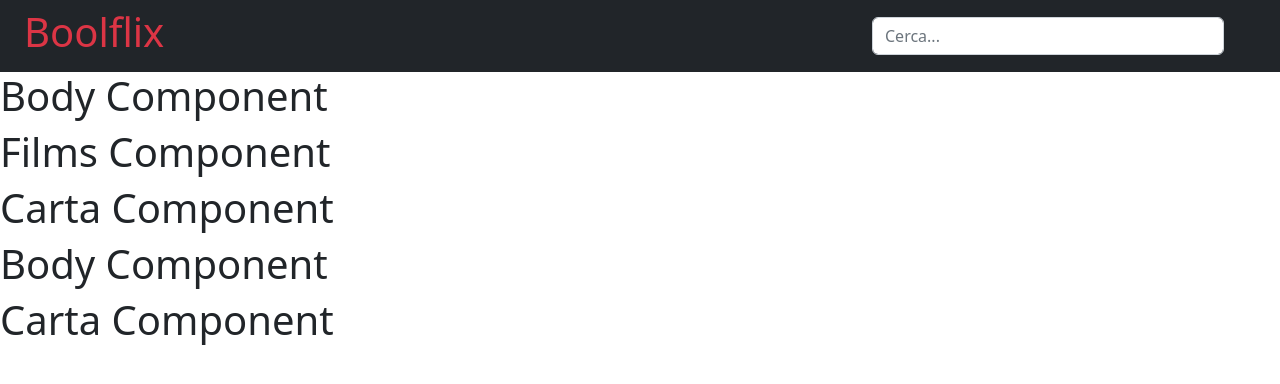
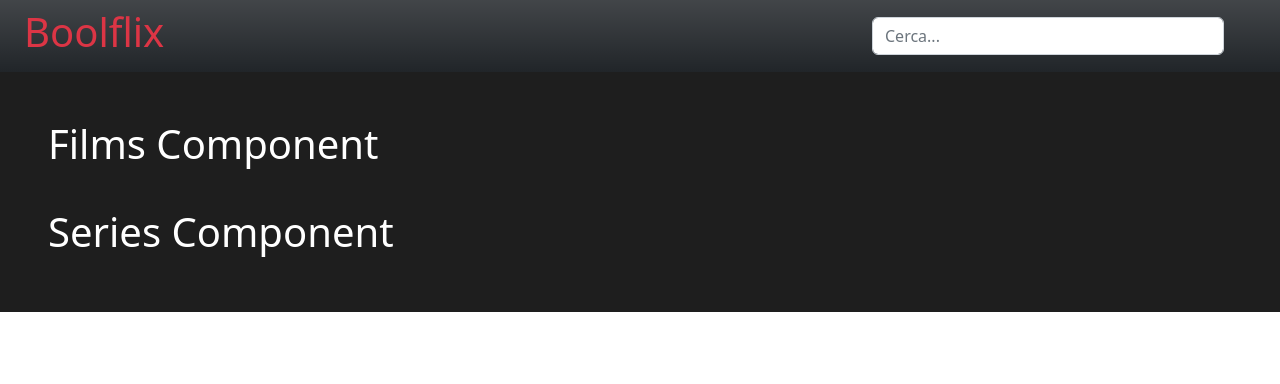
Before and after one commit to yurididomenico/vue-boolflix, a Vue app: page / in a window 1280 px wide. Shown: the top 384 px of the page. Built offline with nearby package versions, Linux system fonts and the light colour scheme.

Commit message:
CartaC: Struttura Carta

```diff
--- a/src/App.vue
+++ b/src/App.vue
@@ -1,7 +1,7 @@
 <template>
-  <div id="app">
+  <div id="app" class="d-flex flex-column">
     <HeaderC @emitFilm="cercaFilm"/>
-    <MainC/>
+    <MainC class="flex-grow-1" :arrayFilms="arrayFilms"/>
   </div>
 </template>
 
@@ -26,33 +26,27 @@ export default {
 
   methods: {
     cercaFilm(valoreInput) {
+      //filmCercato prende il valore inserito nella barra di ricerca nell'Header
       this.filmCercato = valoreInput
 
+      //Axios Film
       axios.get(`https://api.themoviedb.org/3/search/movie?api_key=0272325d7f8e506cee96f7395ca81340&query=${this.filmCercato}`).then((response) =>
       {
         this.arrayFilms = "";
         this.arrayFilms = response.data.results;
+        console.log(this.arrayFilms)
       })
 
+      //Axios Serie
       axios.get(`https://api.themoviedb.org/3/search/tv?api_key=0272325d7f8e506cee96f7395ca81340&query=${this.filmCercato}`).then((response) =>
       {
         this.arraySeries = "";
         this.arraySeries = response.data.results;
+        console.log(this.arraySeries)
       })
     }
   },
 
-  mounted()
-  {
-    // console.clear();
-
-  },
-
-  beforeUpdate()
-  {
-
-
-  }
 
 
 }
--- a/src/components/CartaC.vue
+++ b/src/components/CartaC.vue
@@ -1,12 +1,23 @@
 <template>
     <div>
-        <h1>Carta Component</h1>
+        <div class="card text-dark" style="width: 18rem;">
+            <img src="../assets/logo.png" class="card-img-top" alt="">
+            <div class="card-body">
+                <h5 class="card-text">Titolo</h5>
+                <h5 class="card-text">Titolo Originale</h5>
+                <h5 class="card-text">Lingua</h5>
+                <h5 class="card-text">Voto</h5>
+            </div>
+        </div>
     </div>
 </template>
 
 <script>
     export default {
-        name: 'CartaC'
+        name: 'CartaC',
+        props: {
+            arrayFilms: Array
+        },
     }
 </script>
 
--- a/src/components/FilmsC.vue
+++ b/src/components/FilmsC.vue
@@ -1,7 +1,10 @@
 <template>
     <div>
         <h1>Films Component</h1>
-        <CartaC/>
+        <div class="d-flex flex-wrap p-3 mx-auto">
+            <CartaC :arrayFilms="arrayFilms" v-for="(elem, index) in arrayFilms" :key="index" :elem="elem"/>
+        </div>
+
     </div>
 </template>
 
@@ -10,6 +13,9 @@
 
     export default {
         name: 'FilmsC',
+        props: {
+            arrayFilms: Array
+        },
         components: {
             CartaC
         }
@@ -19,5 +25,8 @@
 </script>
 
 <style lang="scss" scoped>
-
+    div
+    {
+        gap: 50px;
+    }
 </style>
--- a/src/components/HeaderC.vue
+++ b/src/components/HeaderC.vue
@@ -1,5 +1,5 @@
 <template>
-    <div class="bg-dark d-flex justify-content-between align-items-center p-2">
+    <div class="bg-dark bg-gradient d-flex justify-content-between align-items-center p-2">
         <h1 class="text-danger ps-3">Boolflix</h1>
         <div class="input-group pe-5">
             <input type="text" class="form-control" placeholder="Cerca..."
--- a/src/components/MainC.vue
+++ b/src/components/MainC.vue
@@ -1,7 +1,6 @@
 <template>
-    <div>
-        <h1>Body Component</h1>
-        <FilmsC/>
+    <div class="text-white p-5">
+        <FilmsC :arrayFilms="arrayFilms"/>
         <SeriesC/>
     </div>
 </template>
@@ -13,6 +12,9 @@
 
     export default {
         name: 'MainC',
+        props: {
+            arrayFilms: Array
+        },
         components: {
             FilmsC,
             SeriesC
@@ -21,5 +23,8 @@
 </script>
 
 <style lang="scss" scoped>
-
+    div
+    {
+        background-color: rgb(30, 30, 30);
+    }
 </style>
--- a/src/components/SeriesC.vue
+++ b/src/components/SeriesC.vue
@@ -1,7 +1,7 @@
 <template>
     <div>
-        <h1>Body Component</h1>
-        <CartaC/>
+        <h1>Series Component</h1>
+        <CartaC :arrayFilms="arrayFilms" v-for="(elem, index) in arrayFilms" :key="index" :elem="elem"/>
     </div>
 </template>
 
@@ -10,6 +10,9 @@
 
     export default {
         name: 'SeriesC',
+        props: {
+            arrayFilms: Array
+        },
         components: {
             CartaC
         }
```
